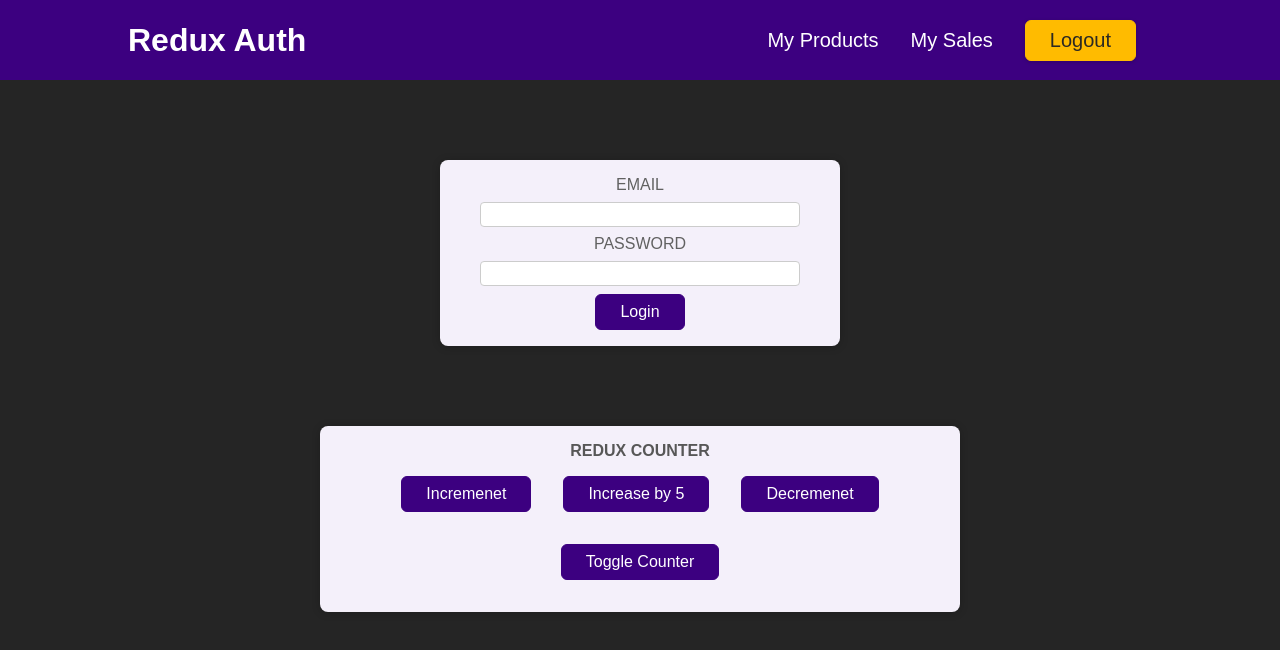
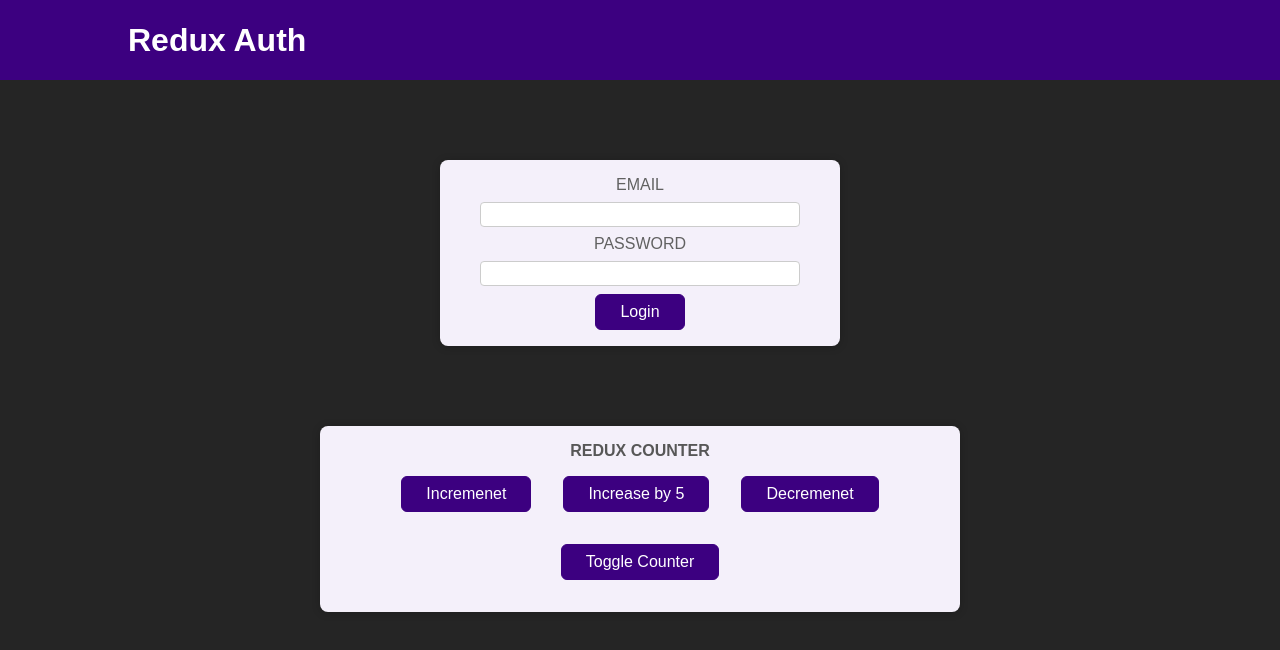
Before and after one commit to suethedeveloper/expense, a React (Create React App) app: page / in a window 1280 px wide. Shown: the top 650 px of the page. Built offline with nearby package versions, Linux system fonts and the light colour scheme.

Commit message:
246. Reading & Dispatching From A New Slice

```diff
--- a/src/App.tsx
+++ b/src/App.tsx
@@ -1,15 +1,20 @@
 import { Fragment } from 'react';
+import { useSelector } from 'react-redux';
+
 import Counter from './components/Counter';
 import Header from './components/Header';
 import Auth from "./components/Auth";
+import UserProfile from './components/UserProfile';
 
 
 function App() {
+  const isAuth = useSelector((state: any) => state.auth.isAuthenticated); //from store/index
   return (
     <Fragment>
       <Header />
-      <Auth />
+      {!isAuth && <Auth />}
       <Counter />
+      {isAuth && <UserProfile />}
     </Fragment>
   );
 }
--- a/src/components/Auth.tsx
+++ b/src/components/Auth.tsx
@@ -1,10 +1,21 @@
+import { useDispatch } from 'react-redux';
+
 import classes from './Auth.module.css';
+import { authActions } from "../store/index";
+import React from 'react';
 
 const Auth = () => {
+  const dispatch = useDispatch();
+
+  const loginHandler = (event: React.FormEvent) => {
+    event.preventDefault();
+
+    dispatch(authActions.login());
+  }
   return (
     <main className={classes.auth}>
       <section>
-        <form>
+        <form onSubmit={loginHandler}>
           <div className={classes.control}>
             <label htmlFor='email'>Email</label>
             <input type='email' id='email' />
--- a/src/components/Header.tsx
+++ b/src/components/Header.tsx
@@ -1,9 +1,20 @@
+import { useSelector, useDispatch } from 'react-redux';
+
 import classes from './Header.module.css';
+import { authActions } from '../store/index';
 
 const Header = () => {
+  const dispatch = useDispatch();
+  const isAuth = useSelector((state: any) => state.auth.isAuthenticated);
+
+  const logoutHandler = () => {
+    dispatch(authActions.logout());
+  }
+
   return (
     <header className={classes.header}>
       <h1>Redux Auth</h1>
+      {isAuth && (
         <nav>
           <ul>
             <li>
@@ -13,10 +24,11 @@
               <a href='/'>My Sales</a>
             </li>
             <li>
-            <button>Logout</button>
+              <button onClick={logoutHandler}>Logout</button>
             </li>
           </ul>
         </nav>
+      )}
     </header>
   );
 };
```
Lines whose indentation alone changed are shown as unchanged.
